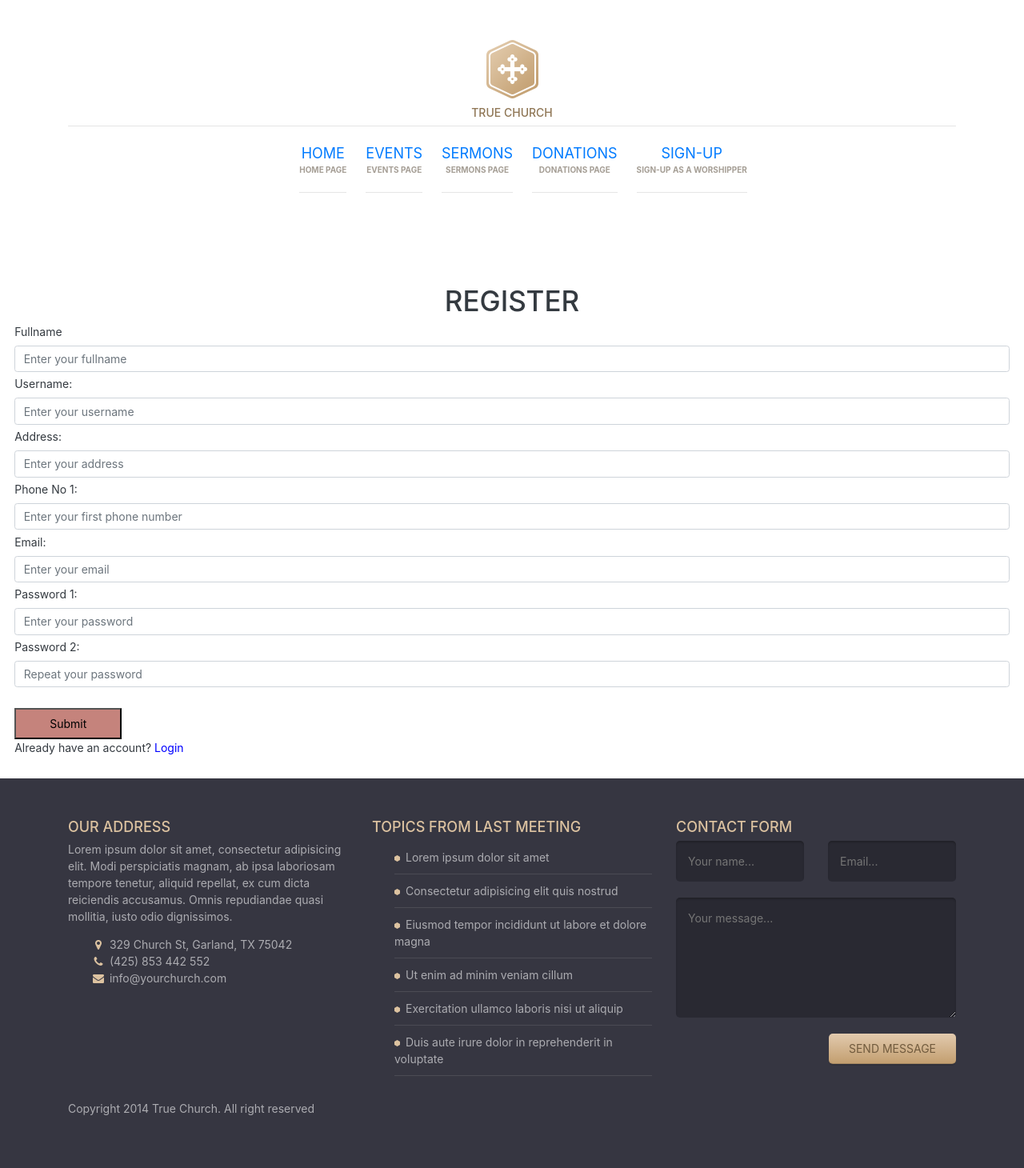
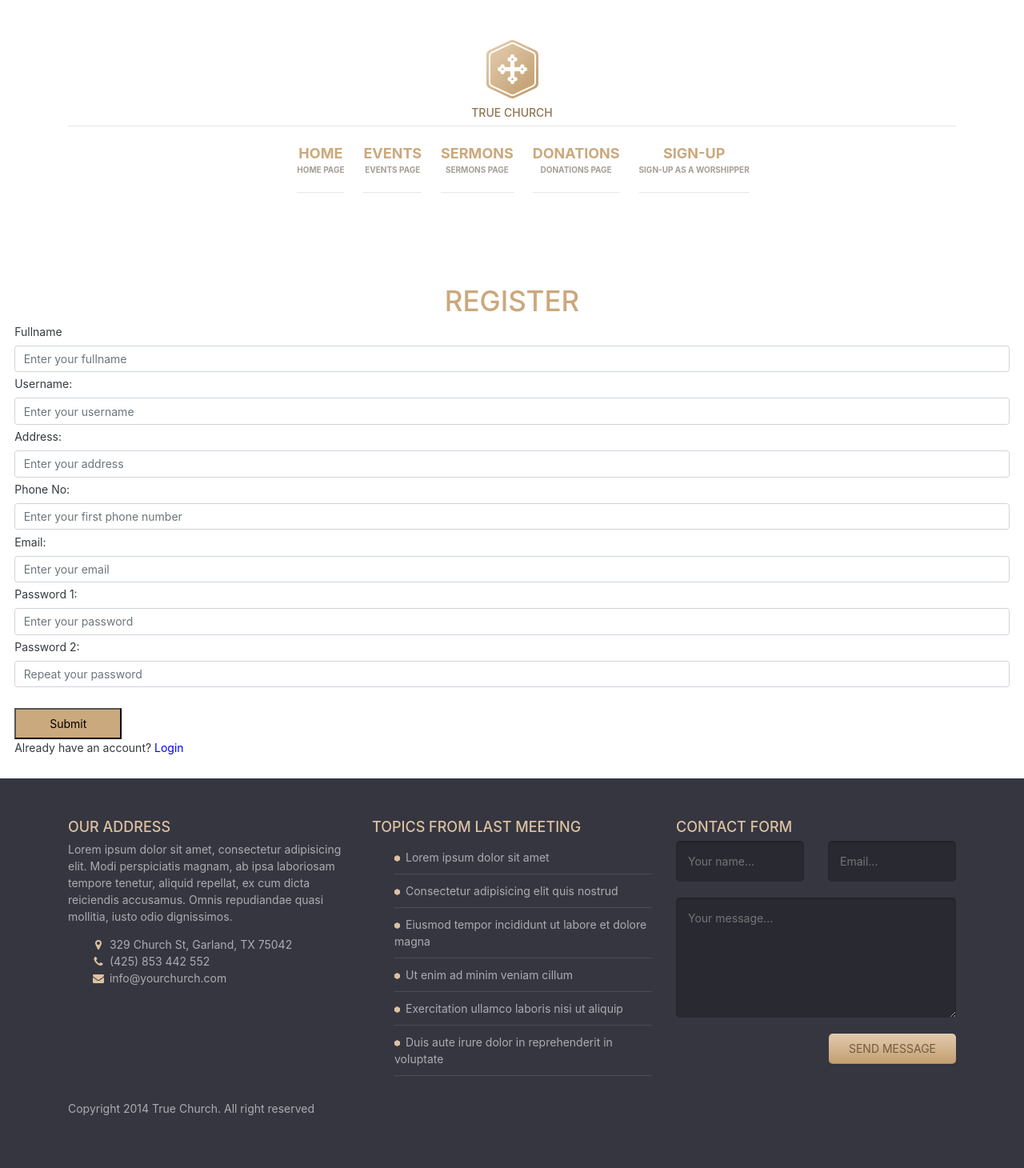
Before and after one commit to Goddy01/Shrine-Web-App, a Django app: page /accounts/sign-up/ in a window 1280 px wide. Shown: the whole page at 80% size. Run offline with Django 4.2, Linux system fonts and the light colour scheme; some libraries are stand-ins or nearby versions.

Commit message:
refactores base and home temp

```diff
--- a/accounts/templates/accounts/register.html
+++ b/accounts/templates/accounts/register.html
@@ -10,7 +10,7 @@
     </style>
 
     <div class="content text-dark p-3">
-        <h1 style="text-align: center;">Register</h1>
+        <h1 style="text-align: center;color: #caa97e;">Register</h1>
             {% csrf_token %}
                 <div class="form-group">
                   <label for="fullname">Fullname</label>
@@ -25,7 +25,7 @@
                     <input type="text" class="form-control" id="address" name="address" placeholder="Enter your address" >
                 </div>
                 <div class="form-group">
-                    <label for="first_phone_num">Phone No 1: </label>
+                    <label for="first_phone_num">Phone No: </label>
                     <input type="tel" class="form-control" id="first_phone_num" name="first_phone_num" placeholder="Enter your first phone number" >
                 </div>
                 <!-- <div class="form-group">
@@ -46,7 +46,7 @@
                 </div>
 
 
-            <button class="mt-4 px-5 py-2" style="background-color: #C5837C;margin-left: .3rem;" type="submit">
+            <button class="mt-4 px-5 py-2" style="background-color: #caa97e;margin-left: .3rem;" type="submit">
                 Submit
             </button>
         </form>
--- a/templates/base.html
+++ b/templates/base.html
@@ -31,8 +31,9 @@
 		<script src="js/ie-support/respond.js"></script>
 		<![endif]-->
             <style>
-                .main-navigation {
-                    font-weight: 30px;
+                .main-navigation a{
+                    color: #caa97e;
+                    font-weight: bold;
                 }
             </style>
 	</head>
@@ -51,11 +52,11 @@
                         {% with request.resolver_match.url_name as url_name %}
 						<button class="menu-toggle"><i class="fa fa-bars"></i> Menu</button>
 						<ul class="menu">
-							<li class="menu-item {% if url_name == 'home' %}current-menu-item{% endif %}"><a class="text-decoration-none" href="{% url 'home' %}">Home<small class="font-weight-bold">Home Page</small></a></li>
-							<li class="menu-item {% if url_name == 'event' %}current-menu-item{% endif %}"><a class="text-decoration-none" href="{% url 'event' %}">Events<small class="font-weight-bold">Events Page</small></a></li>
-							<li class="menu-item {% if url_name == 'sermon' %}current-menu-item{% endif %}"><a class="text-decoration-none" href="{% url 'sermon' %}">Sermons<small class="font-weight-bold">Sermons Page</small></a></li>
-							<li class="menu-item {% if url_name == 'donation' %}current-menu-item{% endif %}"><a class="text-decoration-none" href="{% url 'donation' %}">Donations<small class="font-weight-bold">Donations Page</small></a></li>
-                            <li class="menu-item {% if url_name == 'donation' %}current-menu-item{% endif %}"><a class="text-decoration-none" href="{% url 'accounts:reg' %}">Sign-Up<small class="font-weight-bold">Sign-Up as a Worshipper</small></a></li>
+							<li class="menu-item {% if url_name == 'home' %}current-menu-item{% endif %}"><a class="text-decoration-none font-weight-bold" href="{% url 'home' %}">Home<small class="font-weight-bold">Home Page</small></a></li>
+							<li class="menu-item {% if url_name == 'event' %}current-menu-item{% endif %}"><a class="text-decoration-none font-weight-bold" href="{% url 'event' %}">Events<small class="font-weight-bold">Events Page</small></a></li>
+							<li class="menu-item {% if url_name == 'sermon' %}current-menu-item{% endif %}"><a class="text-decoration-none font-weight-bold" href="{% url 'sermon' %}">Sermons<small class="font-weight-bold">Sermons Page</small></a></li>
+							<li class="menu-item {% if url_name == 'donation' %}current-menu-item{% endif %}"><a class="text-decoration-none font-weight-bold" href="{% url 'donation' %}">Donations<small class="font-weight-bold">Donations Page</small></a></li>
+                            <li class="menu-item {% if url_name == 'donation' %}current-menu-item{% endif %}"><a class="text-decoration-none font-weight-bold" href="{% url 'accounts:reg' %}">Sign-Up<small class="font-weight-bold">Sign-Up as a Worshipper</small></a></li>
 						</ul>
                         {% endwith  %}
 					</div>
```
